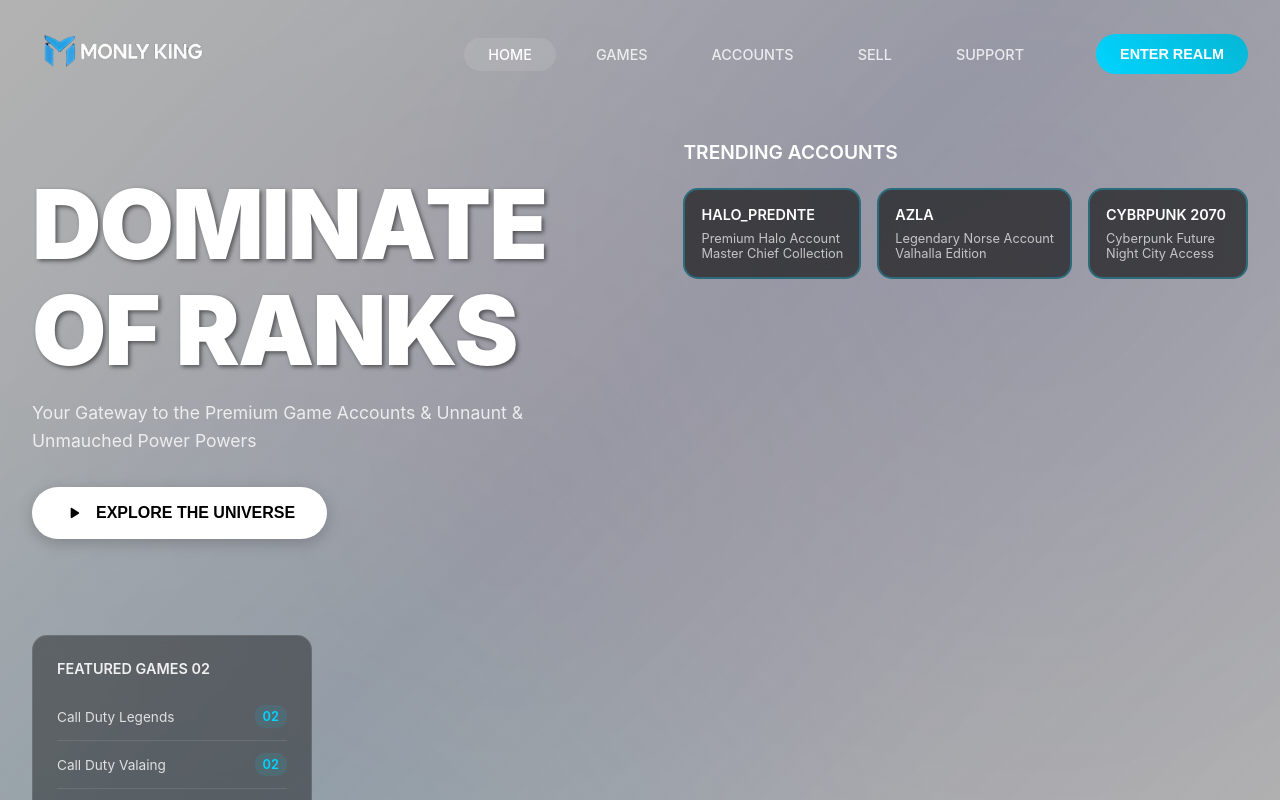
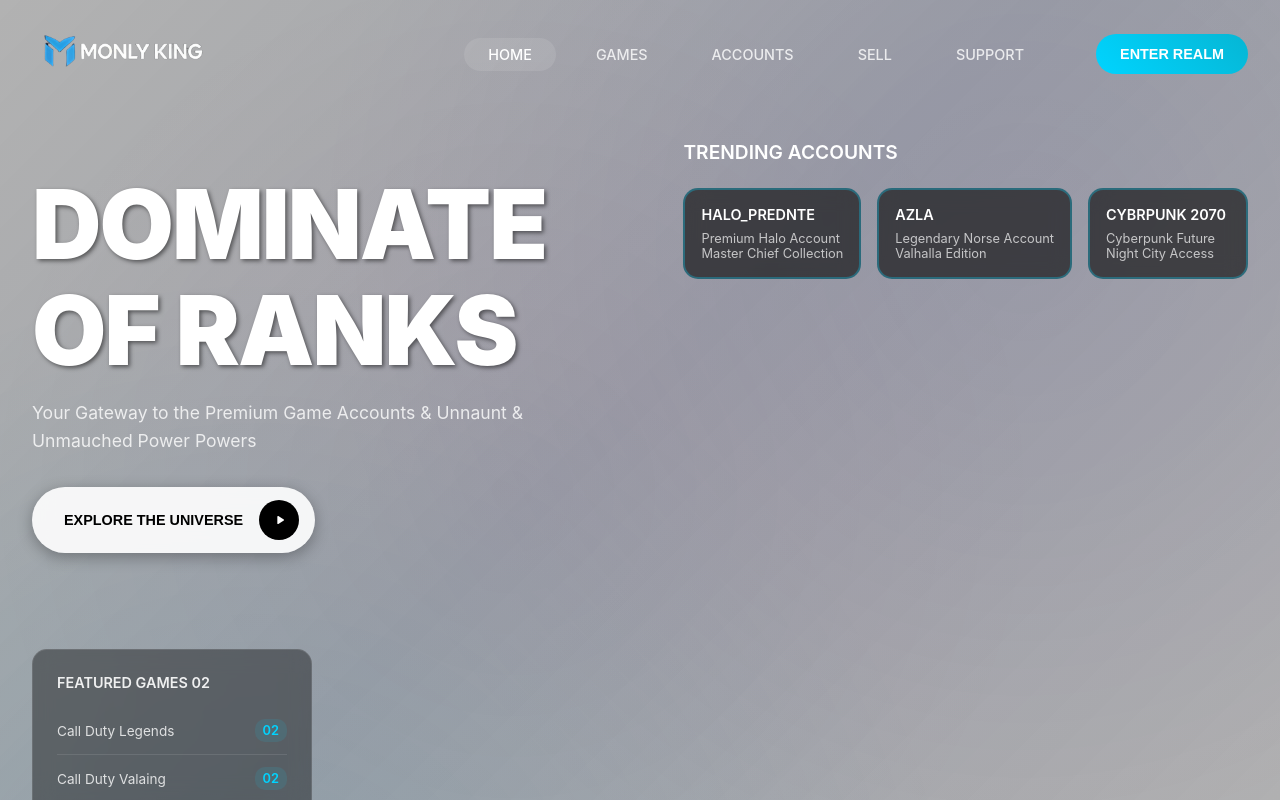
Before and after one commit to Abduallh5Mohamed/MonlyKing, an Angular app: page / in a window 1280 px wide. Built offline with nearby package versions, Linux system fonts and the light colour scheme.

Commit message:
Remove video delay and fix button design

```diff
--- a/src/app/pages/landing/landing.component.css
+++ b/src/app/pages/landing/landing.component.css
@@ -201,30 +201,51 @@
 .cta-button {
   display: inline-flex;
   align-items: center;
-  gap: 0.75rem;
-  background: #ffffff;
+  justify-content: space-between;
+  gap: 1rem;
+  background: rgba(255, 255, 255, 0.9);
   color: #000000;
-  padding: 1rem 2rem;
-  border-radius: 30px;
+  padding: 0.8rem 1rem 0.8rem 2rem;
+  border-radius: 50px;
   text-decoration: none;
   font-weight: 600;
-  font-size: 1rem;
+  font-size: 0.9rem;
   transition: all 0.3s ease;
   border: none;
   cursor: pointer;
-  box-shadow: 0 4px 15px rgba(0, 0, 0, 0.2);
+  box-shadow: 0 4px 15px rgba(0, 0, 0, 0.3);
+  backdrop-filter: blur(10px);
+  min-width: 280px;
 }
 
 .cta-button:hover {
   transform: translateY(-3px);
-  box-shadow: 0 6px 20px rgba(0, 0, 0, 0.3);
-  background: #f8f8f8;
+  box-shadow: 0 6px 25px rgba(0, 0, 0, 0.4);
+  background: rgba(255, 255, 255, 1);
+}
+
+.play-icon-container {
+  display: flex;
+  align-items: center;
+  justify-content: center;
+  width: 40px;
+  height: 40px;
+  background: #000000;
+  border-radius: 50%;
+  flex-shrink: 0;
+  transition: all 0.3s ease;
+}
+
+.cta-button:hover .play-icon-container {
+  transform: scale(1.1);
+  background: #1a1a1a;
 }
 
 .play-icon {
-  width: 20px;
-  height: 20px;
-  fill: #000000;
+  width: 16px;
+  height: 16px;
+  fill: #ffffff;
+  margin-left: 2px;
 }
 
 .hero-visual {
@@ -512,8 +533,19 @@
   }
 
   .cta-button {
-    padding: 0.8rem 1.5rem;
+    padding: 0.7rem 0.8rem 0.7rem 1.5rem;
     font-size: 0.9rem;
+    min-width: 250px;
+  }
+
+  .play-icon-container {
+    width: 35px;
+    height: 35px;
+  }
+
+  .play-icon {
+    width: 14px;
+    height: 14px;
   }
 
   .trending-card {
--- a/src/app/pages/landing/landing.component.html
+++ b/src/app/pages/landing/landing.component.html
@@ -43,10 +43,12 @@
             Unmauched Power Powers
           </p>
           <button class="cta-button">
-            <svg class="play-icon" viewBox="0 0 24 24" fill="currentColor">
-              <path d="M8 6.82v10.36c0 .79.87 1.27 1.54.84l8.14-5.18c.62-.39.62-1.29 0-1.68L9.54 5.98C8.87 5.55 8 6.03 8 6.82z"/>
-            </svg>
-            EXPLORE THE UNIVERSE
+            <span>EXPLORE THE UNIVERSE</span>
+            <div class="play-icon-container">
+              <svg class="play-icon" viewBox="0 0 24 24" fill="currentColor">
+                <path d="M8 6.82v10.36c0 .79.87 1.27 1.54.84l8.14-5.18c.62-.39.62-1.29 0-1.68L9.54 5.98C8.87 5.55 8 6.03 8 6.82z"/>
+              </svg>
+            </div>
           </button>
         </div>
 
--- a/src/app/pages/landing/landing.component.ts
+++ b/src/app/pages/landing/landing.component.ts
@@ -12,14 +12,11 @@ export class LandingComponent {
   ngAfterViewInit() {
     const video = document.querySelector('.background-video') as HTMLVideoElement;
     if (video) {
-      // تأخير تحميل الفيديو لتحسين الأداء
-      setTimeout(() => {
-        video.load();
-        video.addEventListener('canplay', () => {
-          video.setAttribute('data-loaded', 'true');
-          video.play().catch(e => console.log('Video autoplay failed:', e));
-        });
-      }, 1000);
+      video.load();
+      video.addEventListener('canplay', () => {
+        video.setAttribute('data-loaded', 'true');
+        video.play().catch(e => console.log('Video autoplay failed:', e));
+      });
     }
   }
 
```
